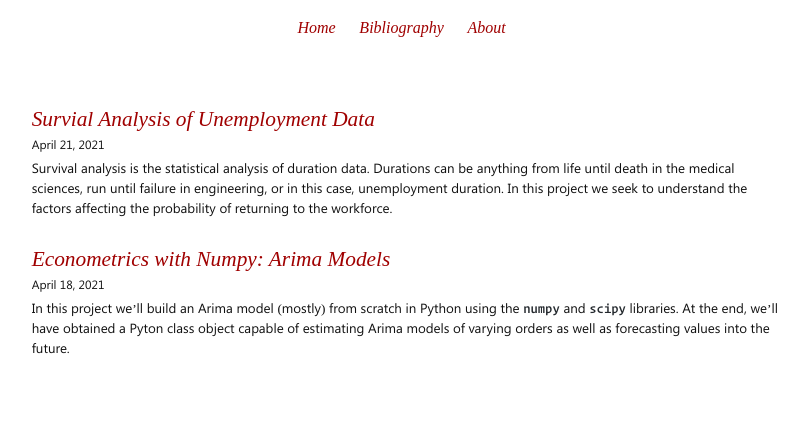
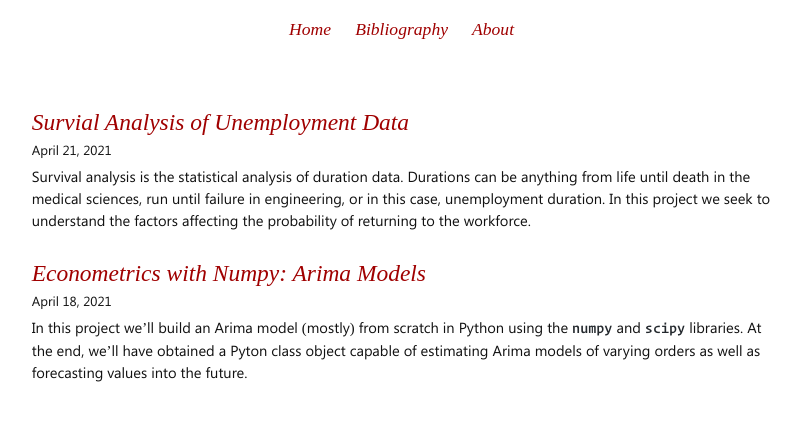
Before and after one commit to mhoirup/mhoirup.github.io, a Jekyll site: the page built from index.html, in a window 1280 px wide. Shown: the top 421 px of the page, without its empty margins (240-1048 px from the left). Built offline with Jekyll 4.4.1, drawn with Linux system fonts in a browser that asks for light colours.

Commit message:
adjust font sizes

```diff
--- a/css/tufte.scss
+++ b/css/tufte.scss
@@ -23,7 +23,7 @@ html, body {
 
 html {
     text-align: baseline;
-    font-size: 10.0pt;
+    font-size: 11.0pt;
     -webkit-font-smoothing: antialiased;
     -moz-osx-font-smoothing: grayscale;
 }
```
